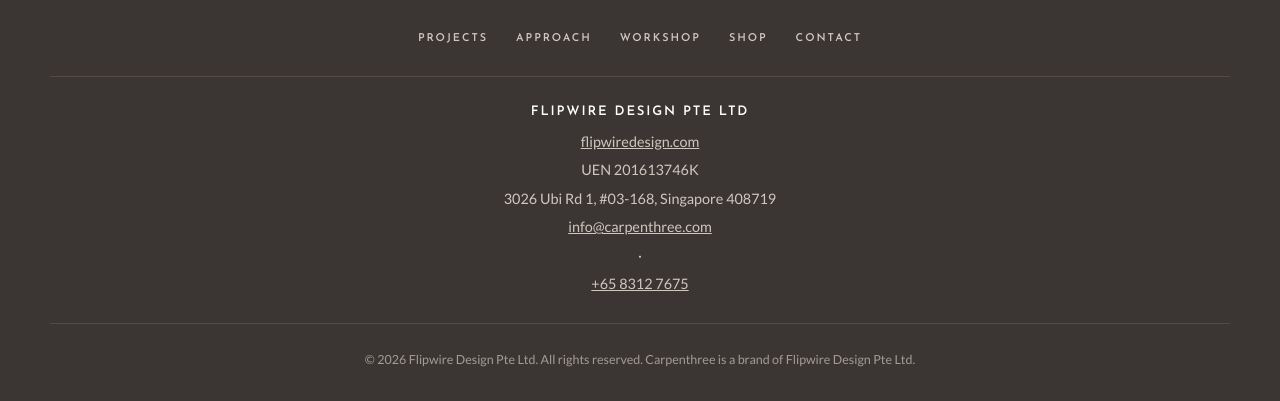
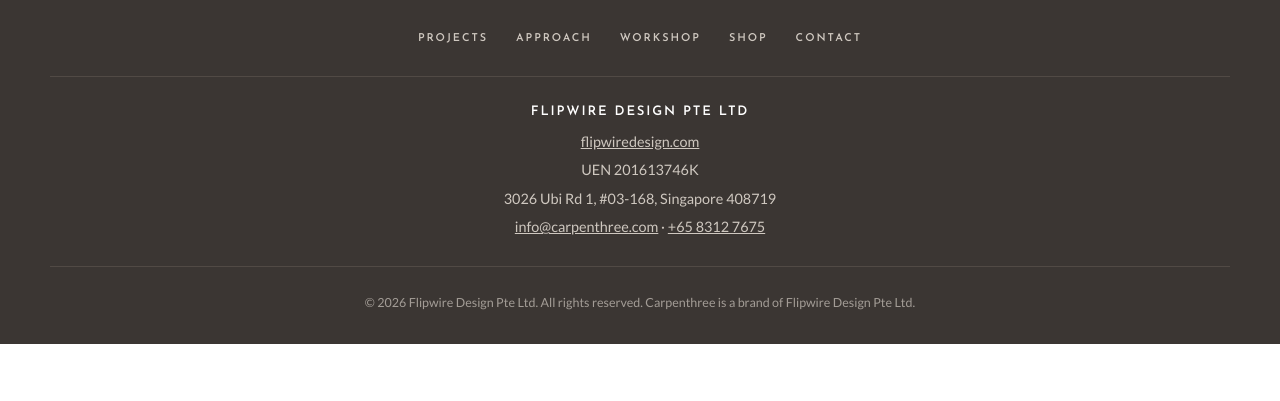
Before and after one commit to workarounds81/carpenthree, a plain HTML site: page index.html in a window 1280 px wide. Shown: the part 6373-6774 px from the top of the page. After the commit the page ends 6717 px from the top, so only its background shows below. Drawn offline with Linux system fonts and the light colour scheme.

Commit message:
Keep footer email and phone on one line
Co-Authored-By: Claude Opus 5.5 <noreply@anthropic.com>
Claude-Session: https://claude.ai/code/session_014cYaoqQruWSev1rsi44XSQ

```diff
--- a/index.html
+++ b/index.html
@@ -242,7 +242,7 @@
       <a href="https://flipwiredesign.com" target="_blank" rel="noopener">flipwiredesign.com</a>
       <span>UEN 201613746K</span>
       <span>3026 Ubi Rd 1, #03-168, Singapore 408719</span>
-      <a href="mailto:info@carpenthree.com">info@carpenthree.com</a> · <a href="https://wa.me/6583127675" target="_blank" rel="noopener">+65 8312 7675</a>
+      <span><a href="mailto:info@carpenthree.com">info@carpenthree.com</a> · <a href="https://wa.me/6583127675" target="_blank" rel="noopener">+65 8312 7675</a></span>
     </div>
     <small>© <span data-site="year"></span> Flipwire Design Pte Ltd. All rights reserved. Carpenthree is a brand of Flipwire Design Pte Ltd.</small>
   </div>
```
Also changed, not shown: shop.html (+1 -1 lines).
